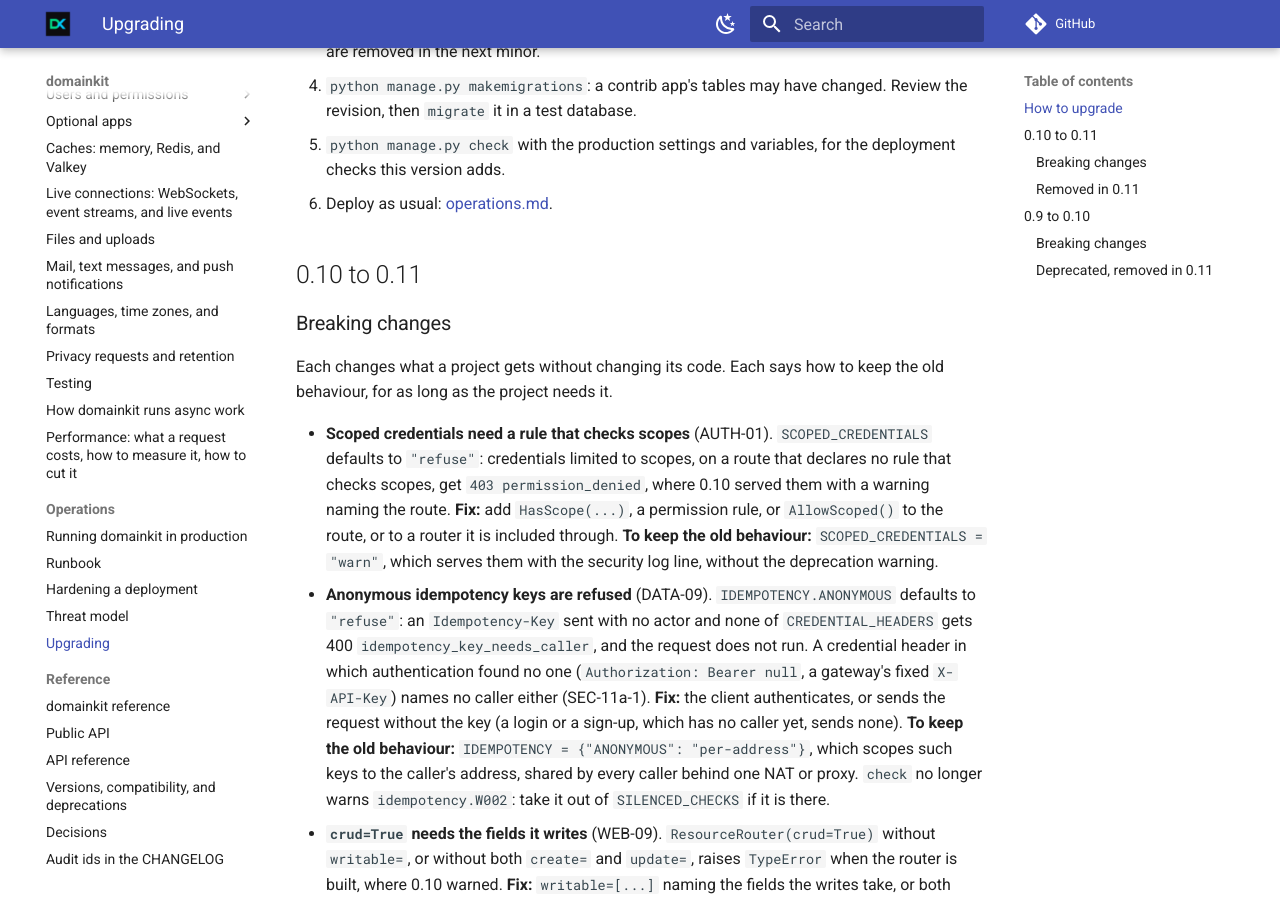
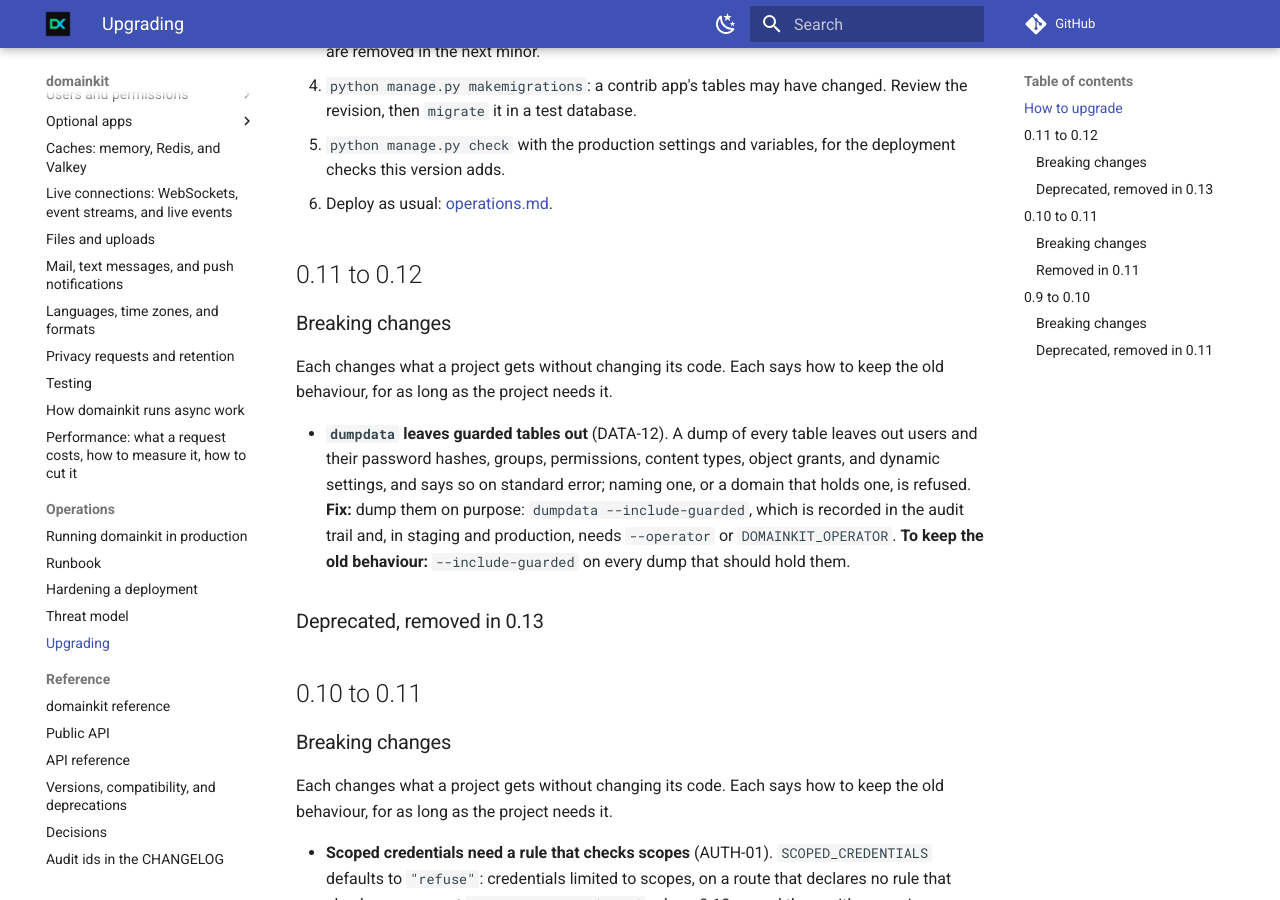
Before and after one commit to karimmattar/domainkit, an MkDocs documentation site: the page built from docs/upgrading.md, in a window 1280 px wide and 900 px high, scrolled down 494 px. Built offline with MkDocs 1.6.1 and Material for MkDocs 9.7.7, drawn with Linux system fonts in a browser that asks for light colours; comment, search, counter and statistics services are not loaded.

Commit message:
Write up package C of 0.12: CHANGELOG, upgrading, and audit statuses
CHANGELOG entries under Unreleased for the testing helpers (TEST-08),
dumpdata's guard and the fixture fixes (DATA-12), the mutation job and
the weekly run's repair (TEST-02, TEST-07), the flaky tests, and the
blocking tests' sleeps (TEST-09). upgrading.md's new 0.11 to 0.12
section has the breaking dumpdata change. The audit page's statuses:
DATA-12, TEST-02 and TEST-09 fixed, TEST-07 and TEST-08 partly fixed.

Co-Authored-By: Claude Opus 5.5 <noreply@anthropic.com>
Claude-Session: https://claude.ai/code/session_014uJXawGoFmM6a9BQMLV85f

```diff
--- a/docs/upgrading.md
+++ b/docs/upgrading.md
@@ -22,6 +22,24 @@ Upgrade one minor at a time, from its newest patch release (0.9.2, then
 5. `python manage.py check` with the production settings and variables,
    for the deployment checks this version adds.
 6. Deploy as usual: [operations.md](operations.md#migrations-in-a-rollout).
+
+## 0.11 to 0.12
+
+### Breaking changes
+
+Each changes what a project gets without changing its code. Each says how
+to keep the old behaviour, for as long as the project needs it.
+
+- **`dumpdata` leaves guarded tables out** (DATA-12). A dump of every
+  table leaves out users and their password hashes, groups, permissions,
+  content types, object grants, and dynamic settings, and says so on
+  standard error; naming one, or a domain that holds one, is refused.
+  **Fix:** dump them on purpose: `dumpdata --include-guarded`, which is
+  recorded in the audit trail and, in staging and production, needs
+  `--operator` or `DOMAINKIT_OPERATOR`. **To keep the old behaviour:**
+  `--include-guarded` on every dump that should hold them.
+
+### Deprecated, removed in 0.13
 
 ## 0.10 to 0.11
 
```
Also changed, not shown: CHANGELOG.md (+71 -0 lines), docs/audit/0.9.0.md (+5 -5 lines).
